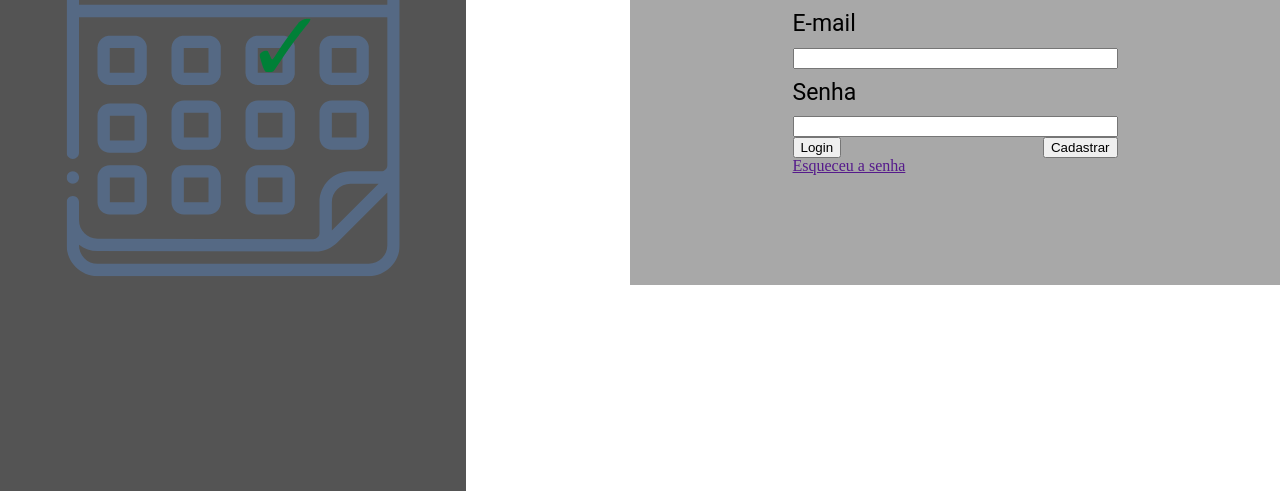
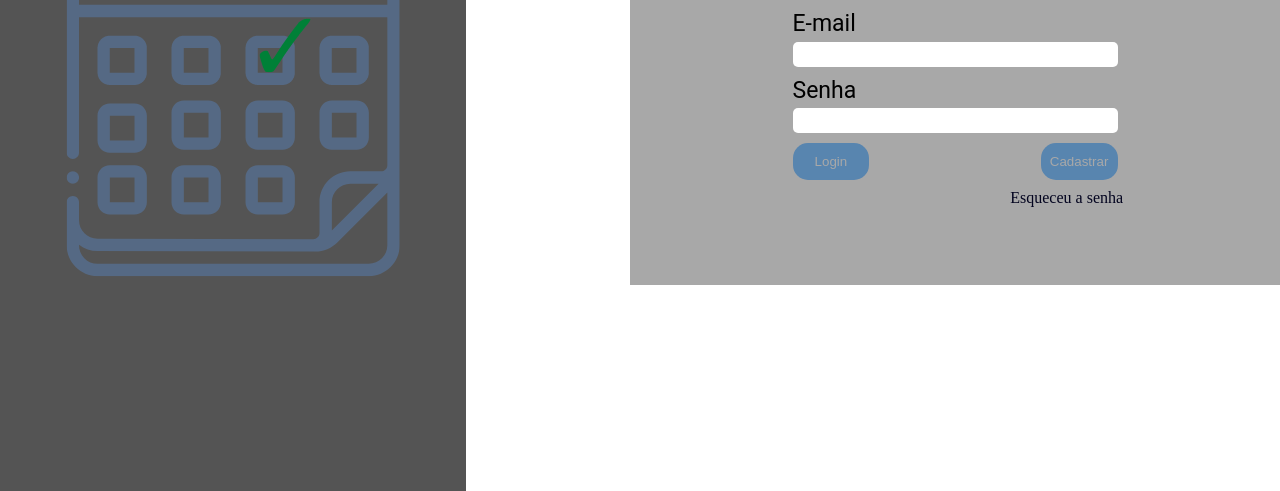
Before and after one commit to GustavoDantasSantos/Lembrese, a plain HTML site: page index.html in a window 1280 px wide. Shown: the part 309-800 px from the top of the page. Drawn offline with Linux system fonts and the light colour scheme.

Commit message:
terminando de estilizar a tela de login

```diff
--- a/index.css
+++ b/index.css
@@ -2,35 +2,41 @@
     width: 923px;
     height: 100vh;
     background-image: url("./assets/Design\ sem\ nome.png");
-    background-position:center;
+    background-position: center;
 }
+
 #embrulho {
     display: flex;
     flex-direction: row;
 }
+
 #caixa_login {
     display: flex;
     justify-content: center;
     align-items: center;
 }
+
 #conteudo_caixa_login {
     background-color: #A8A8A8;
     margin-left: 164px;
     min-height: 388px;
     min-width: 650px;
 }
+
 .estilizacao_logo {
     width: 100px;
 }
+
 .form_basico {
     display: flex;
     flex-direction: column;
     width: 325px;
     margin: auto;
 }
-.form_basico > label {
+
+.form_basico>label {
     margin-top: 10px;
-    margin-bottom: 10px;
+    margin-bottom: 4px;
     font-family: 'Roboto';
     font-style: normal;
     font-weight: 400;
@@ -38,11 +44,36 @@
     line-height: 120%;
 
 }
-.form_basico > input {
 
+.form_basico>input {
+    height: 23px;
+    border: none;
+    border-radius: 5px;
+}
 
-}
 .estilo_botao {
+    margin-top: 10px;
     display: flex;
     justify-content: space-between;
 }
+
+.estilo_botao > button {
+    color: #A8A8A8;
+    background-color: #5885AF;
+    border-style: none;
+    height: 37px;
+    border-radius: 15px;
+    width: 6vw;
+}
+
+#lembra-senha {
+    width: 50%;
+    margin-left: 67%;
+    margin-top: 10px;
+}
+
+#lembra-senha > a {
+    text-decoration: none;
+    color: #03041F;
+    text-shadow: rgba(0, 0, 0, 0.25);
+}
--- a/index.html
+++ b/index.html
@@ -24,7 +24,9 @@
                         <button>Login</button>
                         <button>Cadastrar</button>
                     </div>
-                    <a href="">Esqueceu a senha</a>
+                    <span id="lembra-senha">
+                        <a href="">Esqueceu a senha</a>
+                    </span>
                 </form>
             </div>
         </div>
```
